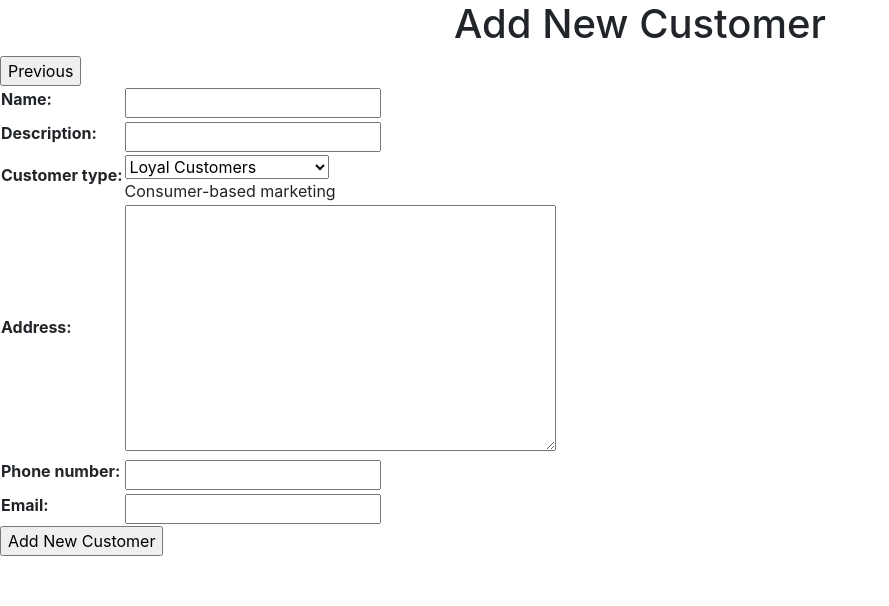
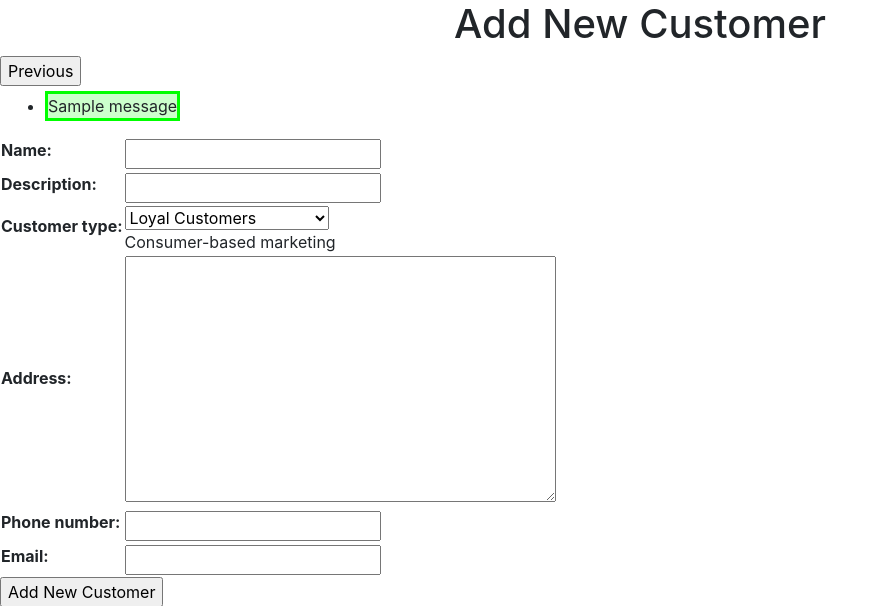
Before and after one commit to thiennguyenvu/dthaus, a Django app: page /customer-create/ in a window 1280 px wide. Shown: the part 80-686 px from the top of the page, without its empty margins (0-889 px from the left). Run offline with Django 3.2, Linux system fonts and the light colour scheme; a user stored in the database is signed in; tables that the repository leaves empty hold one stand-in row (values such as "Sample post"); grey boxes marked "Sample" are stand-in pictures; one stand-in notice (Sample message) is shown; some libraries are stand-ins or nearby versions.

Commit message:
update alarm error customer frontend

```diff
--- a/src/dthaus/customers/templates/customers/customer-create.html
+++ b/src/dthaus/customers/templates/customers/customer-create.html
@@ -5,6 +5,13 @@
 <h1 style="text-align: center;">{{ title }}</h1>
 <a href="{% url 'customers' %}"><input type="button" value="Previous"></a>
 <div>
+    {% if messages %}
+    <ul class="messages">
+        {% for message in messages %}
+        <li {% if message.tags %} class="{{ message.tags }}" {% endif %}>{{ message }}</li>
+        {% endfor %}
+    </ul>
+    {% endif %}
     <form method="POST">
         {% csrf_token %}
         <table>
--- a/src/dthaus/customers/views.py
+++ b/src/dthaus/customers/views.py
@@ -30,6 +30,8 @@ def customer_create(request):
         if form.is_valid():
             new_customer = form.save()
             return redirect('customers')
+        else:
+            messages.add_message(request, messages.ERROR, form.errors)
 
     context = {
         'brand': brand,
```
